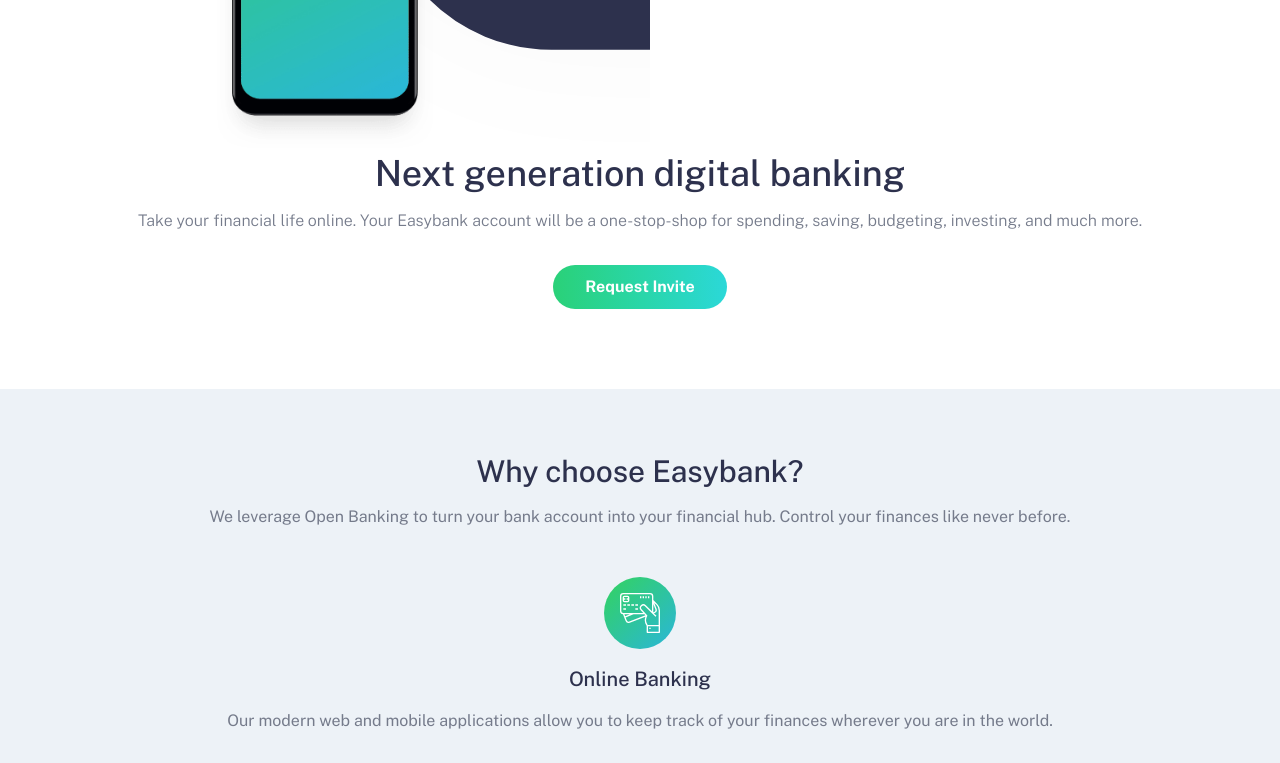
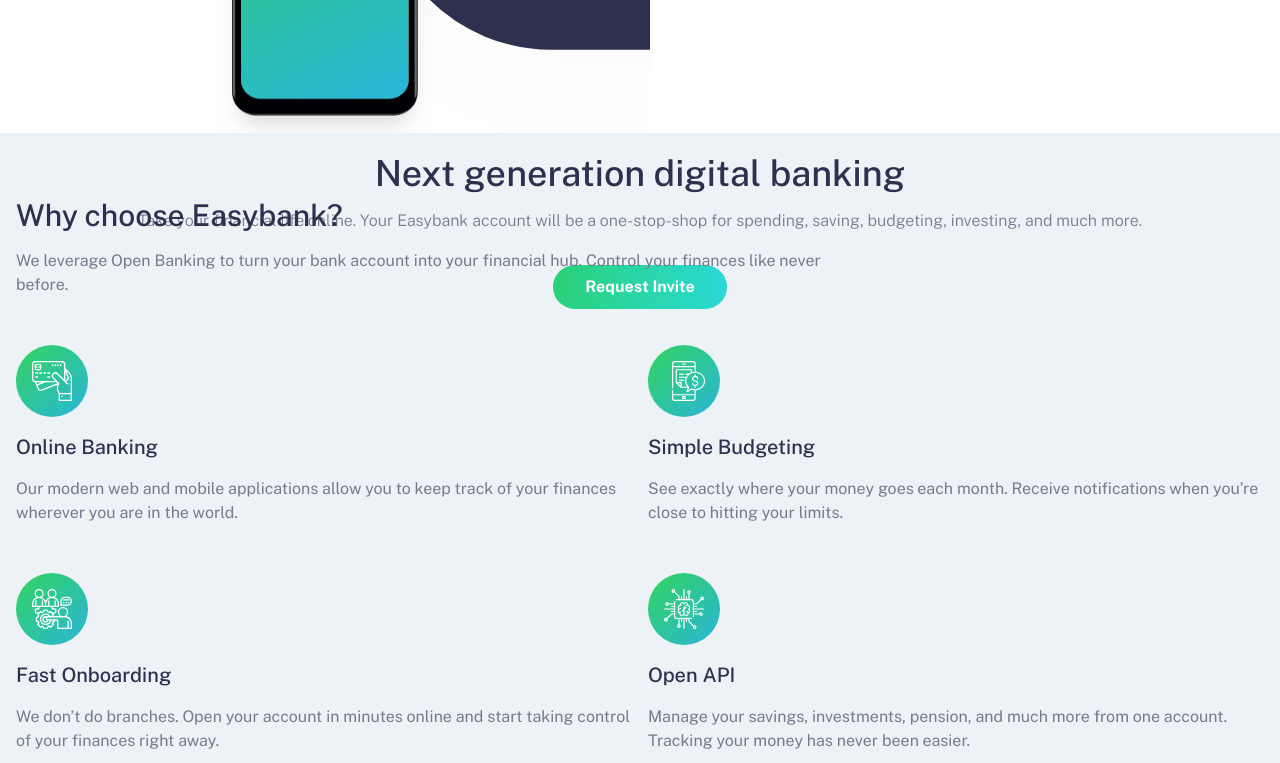
Before and after one commit to Abaljerind/easybank-landing-page, a React (Vite) app: page / in a window 1280 px wide. Shown: the part 640-1403 px from the top of the page. Built offline with nearby package versions, Linux system fonts and the light colour scheme.

Commit message:
Add styles for breakpoint md for 4 div tags, a heading (h4) and a paragraph (p)

```diff
--- a/src/components/Features.jsx
+++ b/src/components/Features.jsx
@@ -23,9 +23,9 @@
   ];
 
   return (
-    <div className="bg-light-grayish-blue px-4 py-16">
+    <div className="bg-light-grayish-blue px-4 py-16 md:-mt-64">
       {/* header */}
-      <div className="mb-12 text-center">
+      <div className="mb-12 text-center md:w-2/3 md:text-start">
         <h2 className="text-dark-blue mb-4 text-3xl font-medium">
           Why choose <br className="md:hidden" /> Easybank?
         </h2>
@@ -37,18 +37,20 @@
       {/* ./ header */}
 
       {/* features */}
-      <div className="grid">
+      <div className="grid md:grid-cols-2 md:justify-center md:gap-4">
         {features.map((feature, index) => {
           return (
             <div
               key={index + 1}
-              className="mb-8 flex flex-col items-center gap-4 last:mb-0"
+              className="mb-8 flex flex-col items-center gap-4 last:mb-0 md:items-start"
             >
               <img src={feature.image} alt={feature.text} />
-              <h4 className="text-dark-blue text-xl font-medium">
+              <h4 className="text-dark-blue text-xl font-medium md:text-start">
                 {feature.title}
               </h4>
-              <p className="text-grayish-blue text-center">{feature.text}</p>
+              <p className="text-grayish-blue text-center md:text-start">
+                {feature.text}
+              </p>
             </div>
           );
         })}
```
